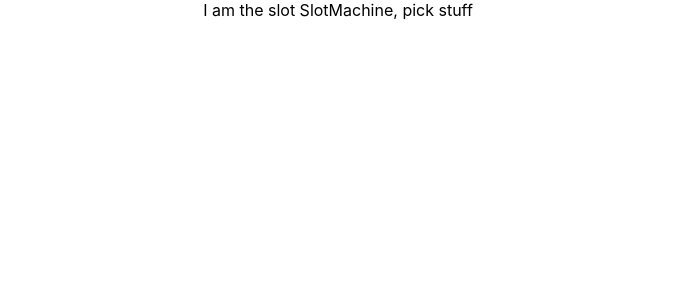
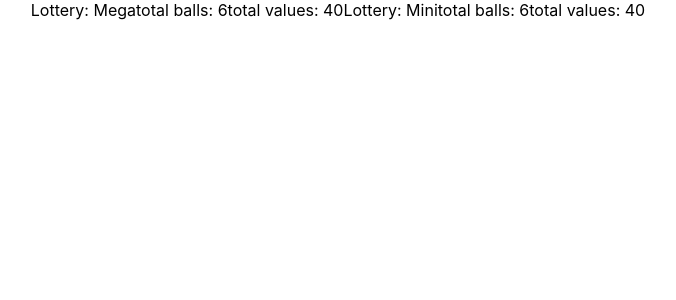
Before and after one commit to laurelthorburn/lottery-helper, a React (Create React App) app: page / in a window 1280 px wide. Shown: the top 300 px of the page, without its empty margins (302-978 px from the left). Built offline with nearby package versions, Linux system fonts and the light colour scheme.

Commit message:
Creating fake props

```diff
--- /dev/null
+++ b/src/Lottery.js
@@ -0,0 +1,11 @@
+const Lottery = ({title, balls, values}) => {
+    return (
+        <>
+        Lottery: {title}
+        total balls: {balls}
+        total values: {values}
+        </>
+     );
+}
+
+export default Lottery;
--- a/src/SlotMachine.js
+++ b/src/SlotMachine.js
@@ -1,8 +1,11 @@
+import Lottery from './Lottery';
+
 const SlotMachine = () => {
     return (
 
         <>
-        I am the slot SlotMachine, pick stuff
+        <Lottery title ="Mega" balls="6" values="40" />
+        <Lottery title="Mini" balls="6" values="40" />
         </>
      );
 }
```
